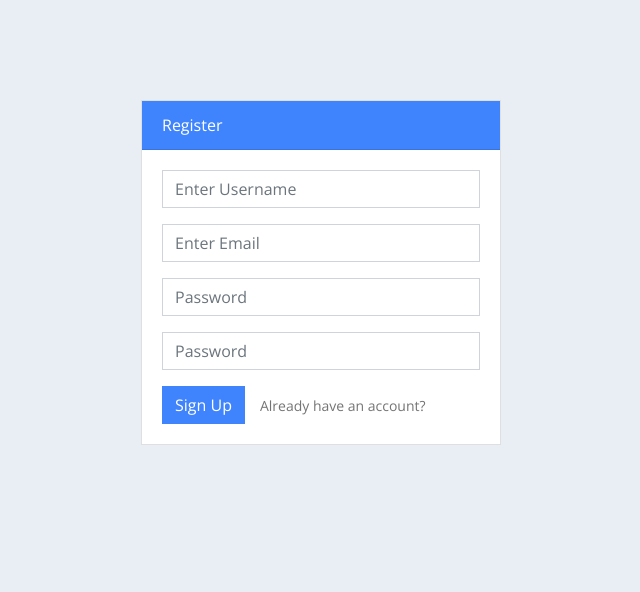
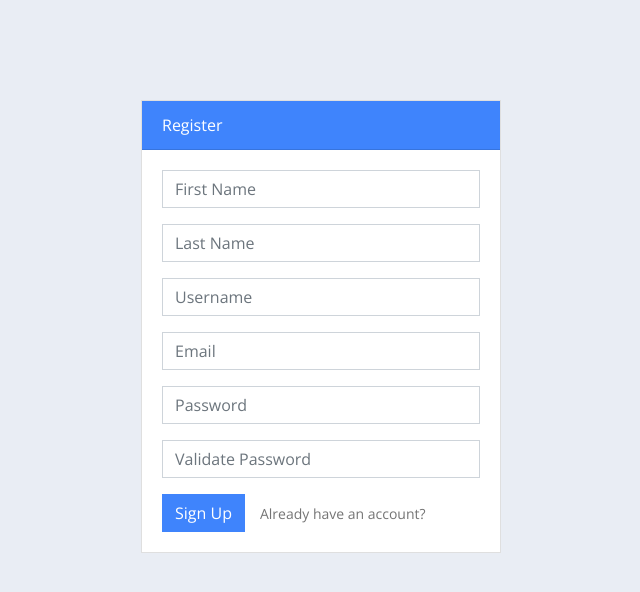
Before and after one commit to ujjwalbgn/COVIDwebApp, a Django app: template healthcare/templates/healthcare/register.html in a window 1280 px wide. Shown: the top 592 px of the page, without its empty margins (319-959 px from the left). Run offline with Django 3.2, Linux system fonts and the light colour scheme; the template is opened without the code that fills it, so the values that code supplies are empty; some libraries are stand-ins or nearby versions.

Commit message:
FirstName LastName added to registration and linked user and patient

```diff
--- a/healthcare/forms.py
+++ b/healthcare/forms.py
@@ -14,4 +14,4 @@ class PatientForm(ModelForm):
 class CreateUserForm(UserCreationForm):
     class Meta:
         model = User
-        fields = ['username', 'email','password1','password2']
+        fields = ['first_name','last_name','username', 'email','password1','password2']
--- a/healthcare/signals.py
+++ b/healthcare/signals.py
@@ -13,6 +13,8 @@ def customer_profile(sender, instance, created, **kwargs):
 
         Patient.objects.create(
             user=instance,
+            firstName=instance.first_name,
+            lastName=instance.last_name,
         )
         print('Profile created!')
 
--- a/healthcare/templates/healthcare/register.html
+++ b/healthcare/templates/healthcare/register.html
@@ -8,16 +8,22 @@
                 <form method="POST" action="">
                     {% csrf_token %}
                     <div class="form-group">
-                        <input type="text" class="form-control" name="username" placeholder="Enter Username">
+                        <input type="text" class="form-control" name="first_name" placeholder="First Name" required>
                     </div>
                     <div class="form-group">
-                        <input type="email" class="form-control" name="email" placeholder="Enter Email">
+                        <input type="text" class="form-control" name="last_name" placeholder="Last Name" required>
                     </div>
                     <div class="form-group">
-                        <input type="password" class="form-control" name="password1" placeholder="Password">
+                        <input type="text" class="form-control" name="username" placeholder="Username" required>
                     </div>
                     <div class="form-group">
-                        <input type="password" class="form-control" name="password2" placeholder="Password">
+                        <input type="email" class="form-control" name="email" placeholder="Email" required>
+                    </div>
+                    <div class="form-group">
+                        <input type="password" class="form-control" name="password1" placeholder="Password" required>
+                    </div>
+                    <div class="form-group">
+                        <input type="password" class="form-control" name="password2" placeholder="Validate Password" required>
                     </div>
                     <div class="account-dialog-actions">
                         <button type="submit" class="btn btn-primary">Sign Up</button>
```
Also changed, not shown: healthcare/models.py (+6 -1 lines), db.sqlite3, healthcare/migrations/0003_patient_username.py (added), healthcare/migrations/0004_remove_patient_username.py (added). Lines whose indentation alone changed are shown as unchanged.
